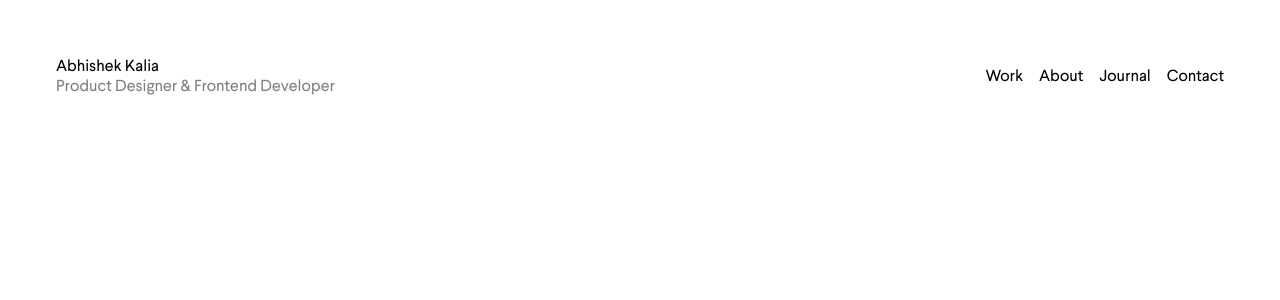
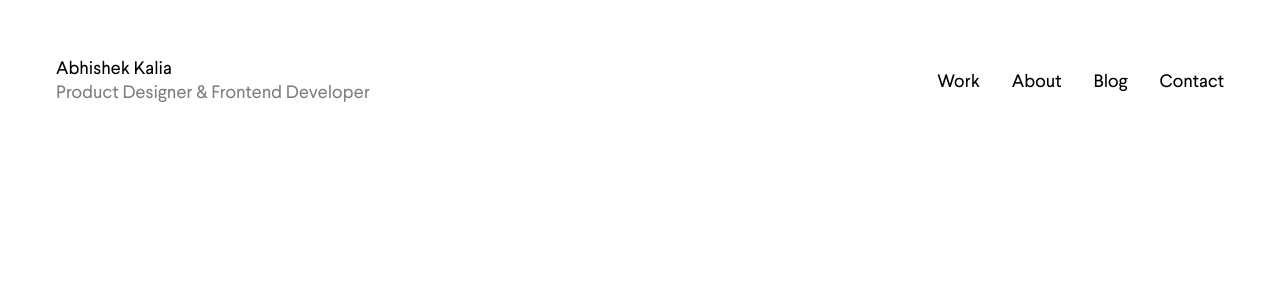
Before and after one commit to kaliaboi/personal-site, a Next.js app: page / in a window 1280 px wide. Shown: the top 300 px of the page. Built offline with nearby package versions, Linux system fonts and the light colour scheme.

Commit message:
Add navigation

```diff
--- a/app/layout.tsx
+++ b/app/layout.tsx
@@ -1,9 +1,7 @@
+import Navigation from "@/components/navigation";
 import "./globals.css";
 import type { Metadata } from "next";
-import { Inter } from "next/font/google";
 import localFont from "next/font/local";
-
-const inter = Inter({ subsets: ["latin"] });
 
 const larsseit = localFont({
   src: [
@@ -38,18 +36,7 @@ export default function RootLayout({
   return (
     <html lang="en">
       <body className={larsseit.className}>
-        <nav className="flex w-full justify-between items-center p-14">
-          <div className="leading-5 font-[400]">
-            <p>Abhishek Kalia</p>
-            <p className="opacity-50">Product Designer & Frontend Developer</p>
-          </div>
-          <ul className="flex gap-4">
-            <li>Work</li>
-            <li>About</li>
-            <li>Journal</li>
-            <li>Contact</li>
-          </ul>
-        </nav>
+        <Navigation />
         {children}
       </body>
     </html>
--- /dev/null
+++ b/components/navigation.tsx
@@ -0,0 +1,43 @@
+import Link from "next/link";
+import { FC } from "react";
+
+interface navigationProps {}
+
+const links = [
+  {
+    title: "Work",
+    href: "/",
+  },
+  {
+    title: "About",
+    href: "/about",
+  },
+  {
+    title: "Blog",
+    href: "/blog",
+  },
+  {
+    title: "Contact",
+    href: "/about#contact",
+  },
+];
+
+const Navigation: FC<navigationProps> = ({}) => {
+  return (
+    <nav className="flex w-full justify-between items-center p-14 text-[18px]">
+      <div className="leading-6 font-[400]">
+        <p>Abhishek Kalia</p>
+        <p className="opacity-50">Product Designer & Frontend Developer</p>
+      </div>
+      <ul className="flex gap-8">
+        {links.map((link) => (
+          <li>
+            <Link href={link.href}>{link.title}</Link>
+          </li>
+        ))}
+      </ul>
+    </nav>
+  );
+};
+
+export default Navigation;
```
